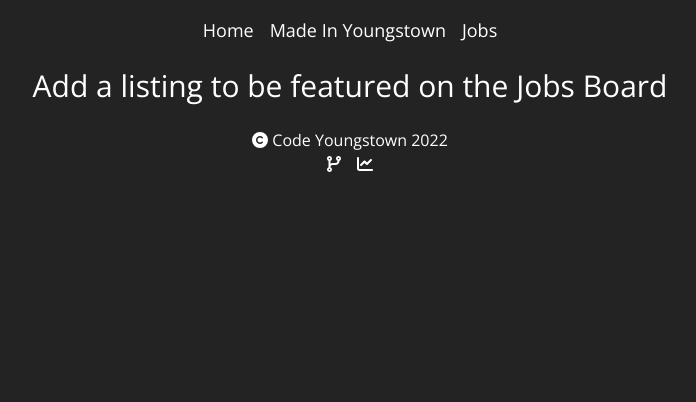
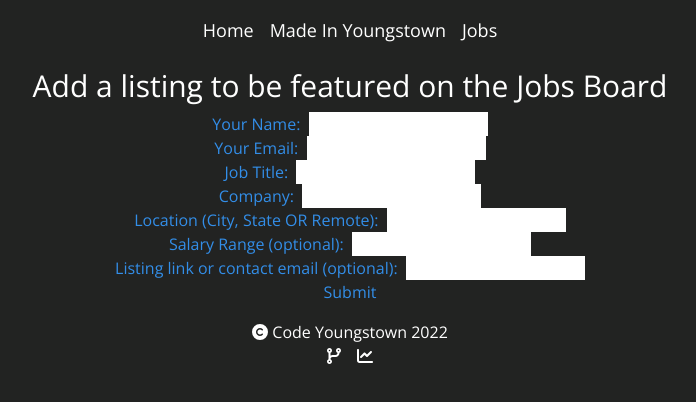
Before and after one commit to codeyoungstown/next-codeyoungstown.com, a Next.js app: page /jobs-form in a window 1280 px wide. Shown: the top 402 px of the page, without its empty margins (290-986 px from the left). Built offline with nearby package versions, Linux system fonts and the light colour scheme.

Commit message:
jobs form that doesn't work as intended

```diff
--- a/pages/api/hello.js
+++ /dev/null
@@ -1,5 +0,0 @@
-// Next.js API route support: https://nextjs.org/docs/api-routes/introduction
-
-export default function handler(req, res) {
-  res.status(200).json({ name: 'John Doe' })
-}
--- a/pages/jobs-form.tsx
+++ b/pages/jobs-form.tsx
@@ -7,15 +7,46 @@ export default function JobsForm() {
         Add a listing to be featured on the Jobs Board
       </h1>
 
-      <form>
-        {/*
-      // - referring person
-      // - job title
-      // - company name
-      // - location (remote?)
-      // - salary range (optional)
-      // - job listing and/or contact person
-      */}
+      <form
+        className="text-blue"
+        action="mailto:ryanlalchand@gmail.com"
+        method="post"
+      >
+        <div>
+          <label htmlFor="name">Your Name: &nbsp;</label>
+          <input type="text" id="name" name="name" required />
+        </div>
+        <div>
+          <label htmlFor="email">Your Email: &nbsp;</label>
+          <input type="email" id="email" name="email" required />
+        </div>
+        <div>
+          <label htmlFor="jobTitle">Job Title: &nbsp;</label>
+          <input type="text" id="jobTitle" name="jobTitle" required />
+        </div>
+        <div>
+          <label htmlFor="company">Company: &nbsp;</label>
+          <input type="text" id="company" name="company" required />
+        </div>
+        <div>
+          <label htmlFor="location">
+            Location (City, State OR Remote): &nbsp;
+          </label>
+          <input type="text" id="location" name="location" required />
+        </div>
+        <div>
+          <label htmlFor="salaryRange">Salary Range (optional): &nbsp;</label>
+          <input type="text" id="salaryRange" name="salaryRange" />
+        </div>
+        <div>
+          <label htmlFor="listingLink">
+            Listing link or contact email (optional): &nbsp;
+          </label>
+          <input type="text" id="listingLink" name="listingLink" />
+        </div>
+        <div>
+          <button type="submit">Submit</button>
+        </div>
       </form>
     </Layout>
   );
```
